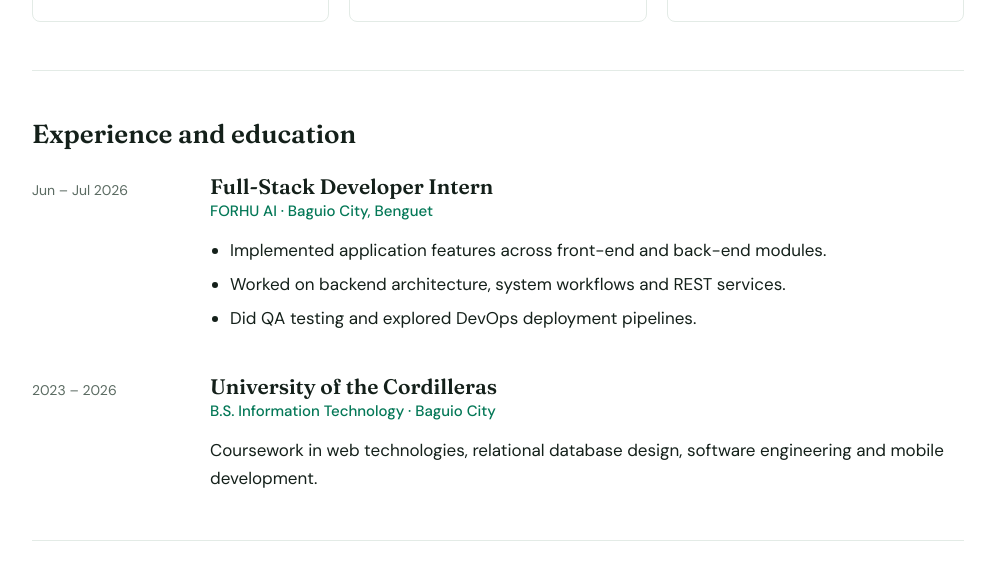
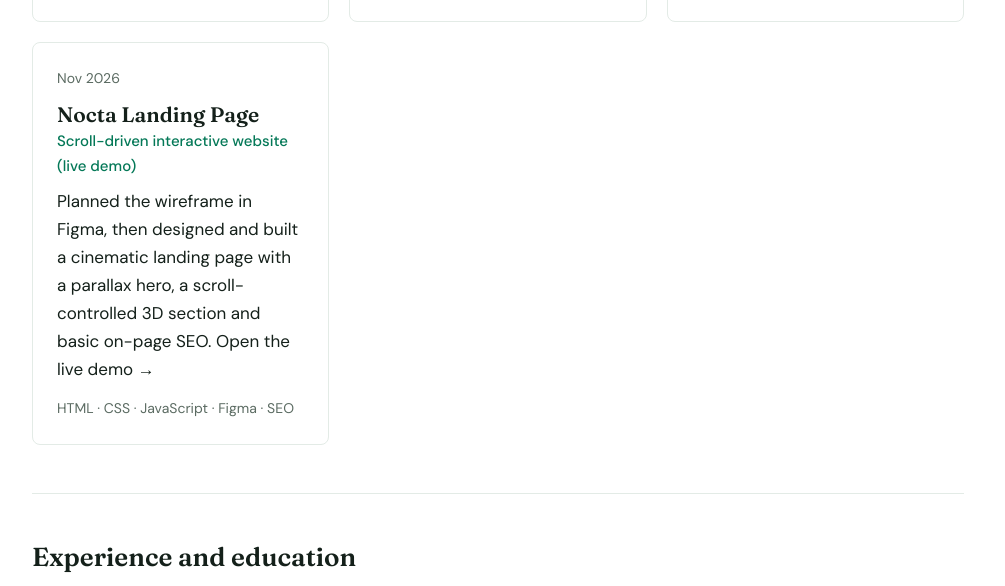
Before and after one commit to smisidro/smisidroportfolio, a plain HTML site: page index.html in a window 1280 px wide. Shown: the part 1260-1846 px from the top of the page, without its empty margins (142-1147 px from the left). Drawn offline with Linux system fonts and the light colour scheme.

Commit message:
Add Nocta project section to index

```diff
--- a/index.html
+++ b/index.html
@@ -140,6 +140,12 @@
       <p>Made the UI/UX wireframes and interactive prototypes in Figma, then built the Android app in Kotlin and Java with Android Studio, for local agricultural trade.</p>
       <div class="tags">Figma · Android Studio · Kotlin / Java</div></div>
     </div>
+    <a class="proj" href="nocta/" style="color:inherit;text-decoration:none">
+      <div class="when">Nov 2026</div>
+      <div><h3>Nocta Landing Page</h3><div class="sub">Scroll-driven interactive website (live demo)</div>
+      <p>Planned the wireframe in Figma, then designed and built a cinematic landing page with a parallax hero, a scroll-controlled 3D section and basic on-page SEO. Open the live demo &rarr;</p>
+      <div class="tags">HTML · CSS · JavaScript · Figma · SEO</div></div>
+    </a>
   </div>
   </section>
 
```
